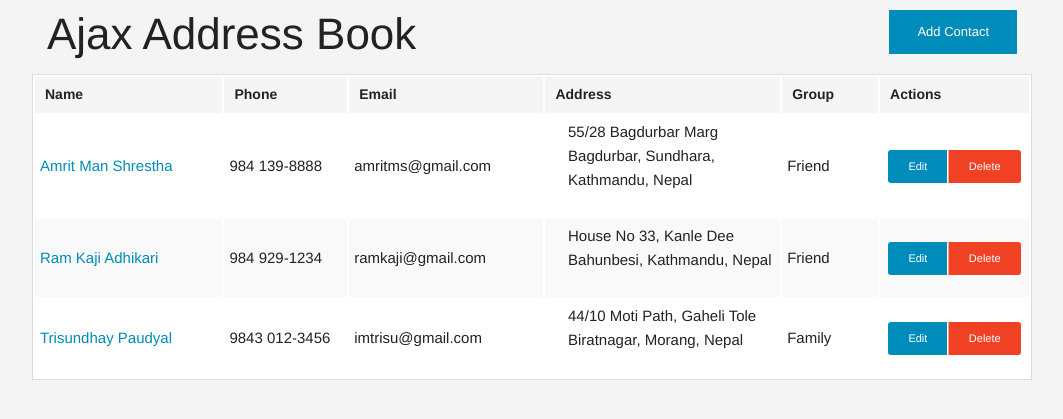
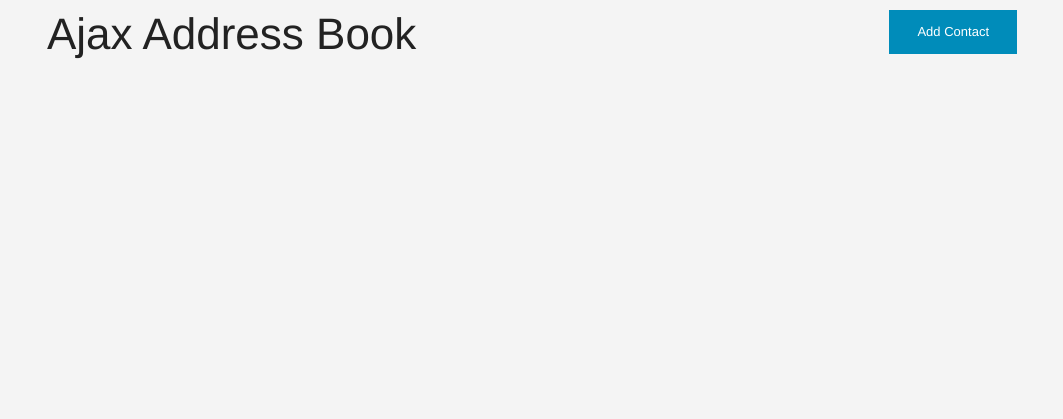
Before and after one commit to adamsanderz/addressbook-php-ajax-foundation-framework, a PHP site: page / in a window 1280 px wide. Shown: the top 419 px of the page, without its empty margins (108-1171 px from the left). Run offline with PHP 8.4, Linux system fonts and the light colour scheme.

Commit message:
removed contacts list block from index

```diff
--- a/index.php
+++ b/index.php
@@ -56,60 +56,7 @@
       </div>
     </div>
 
-    <div class="row">
-      <div class="large-12 columns">
-        <table>
-          <thead>
-            <tr>
-              <th width="200">Name</th>
-              <th width="130">Phone</th>
-              <th width="200">Email</th>
-              <th width="250">Address</th>
-              <th width="100">Group</th>
-              <th width="150">Actions</th>
-            </tr>
-          </thead>
-          <tbody>
-            <tr>
-              <td><a href="contact.html">Amrit Man Shrestha</a></td>
-              <td>984 139-8888</td>
-              <td>amritms@gmail.com</td>
-              <td><ul><li>55/28 Bagdurbar Marg</li><li>Bagdurbar, Sundhara, Kathmandu, Nepal</li></ul>
-              <td>Friend</td>
-              <td><ul class="button-group radius">
-                <li><a href="#" class="button tiny" data-reveal-id="myModal">Edit</a></li>
-                <li><a href="#" class="button tiny [secondary alert success]">Delete</a></li>
-              </ul></td>
-              </td>
-            </tr>
-            <tr>
-              <td><a href="contact.html">Ram Kaji Adhikari</a></td>
-              <td>984 929-1234</td>
-              <td>ramkaji@gmail.com</td>
-              <td><ul><li>House No 33, Kanle Dee</li><li>Bahunbesi, Kathmandu, Nepal</li></ul>
-              <td>Friend</td>
-              <td><ul class="button-group radius">
-                <li><a href="#" class="button tiny" data-reveal-id="myModal">Edit</a></li>
-                <li><a href="#" class="button tiny [secondary alert success]">Delete</a></li>
-              </ul></td>
-              </td>
-            </tr>
-            <tr>
-              <td><a href="contact.html">Trisundhay Paudyal</a></td>
-              <td>9843 012-3456</td>
-              <td>imtrisu@gmail.com</td>
-              <td><ul><li>44/10 Moti Path, Gaheli Tole</li><li>Biratnagar, Morang, Nepal</li></ul>
-              <td>Family</td>
-              <td><ul class="button-group radius">
-                <li><a href="#" class="button tiny" data-reveal-id="myModal">Edit</a></li>
-                <li><a href="#" class="button tiny [secondary alert success]">Delete</a></li>
-              </ul></td>
-              </td>
-            </tr>
-          </tbody>
-        </table>
-      </div>
-    </div>
+
     <script src="js/vendor/jquery.js"></script>
     <script src="js/script.js"></script>
     <script src="js/foundation.min.js"></script>
```
